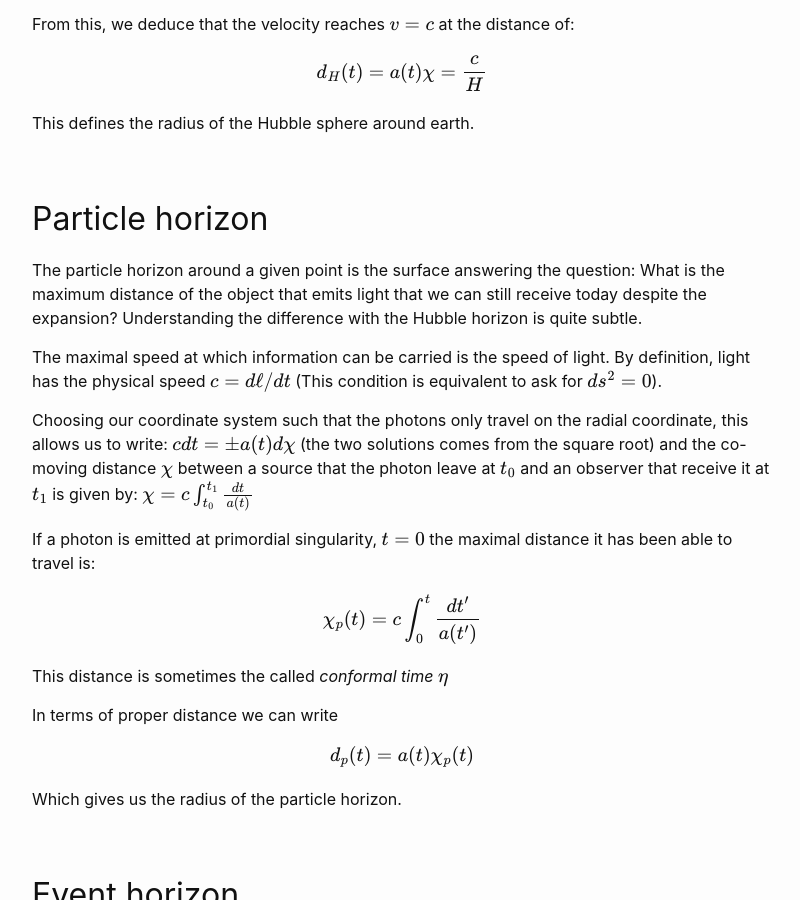
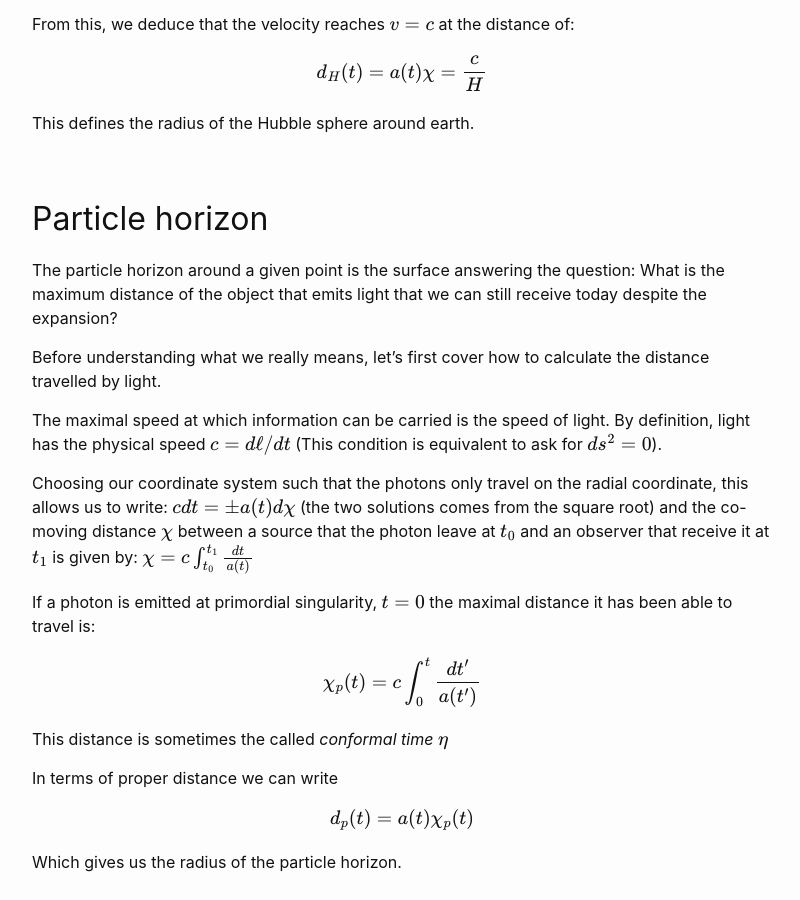
Before and after one commit to YoloNomy/YoloNomy.github.io, a Jekyll site: the page built from codes/cosmo/horizons.md, in a window 1280 px wide and 900 px high, scrolled down 1699 px. Shown: the whole window, without its empty margins (238-1038 px from the left). Built offline with Jekyll 4.4.1, drawn with Linux system fonts in a browser that asks for light colours; formulas are drawn with MathJax 3.

Commit message:
Update horizons.md

```diff
--- a/codes/cosmo/horizons.md
+++ b/codes/cosmo/horizons.md
@@ -65,7 +65,9 @@
 
 ## Particle horizon
 
-The particle horizon around a given point is the surface answering the question:  What is the maximum distance of the object that emits light that we can still receive today despite the expansion? Understanding the difference with the Hubble horizon is quite subtle.
+The particle horizon around a given point is the surface answering the question:  What is the maximum distance of the object that emits light that we can still receive today despite the expansion?
+
+Before understanding what we really means, let's first cover how to calculate the distance travelled by light.
 
 The maximal speed at which information can be carried is the speed of light. By definition, light has the physical speed $c = d\ell/dt$ (This condition is equivalent to ask for $ds^2=0$).
 
```
